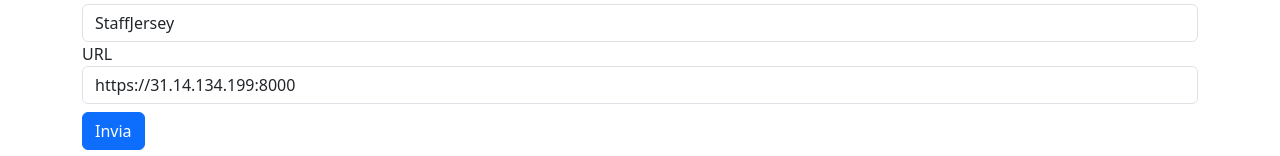
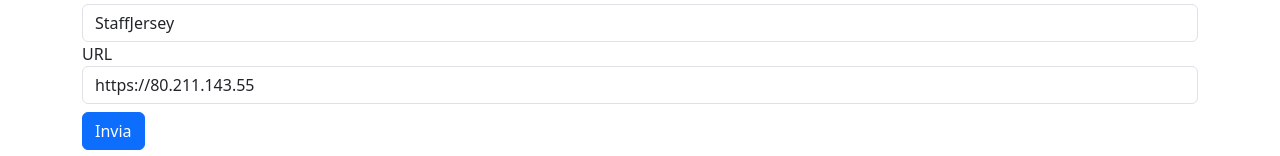
Before and after one commit to luca-morellini/dpp-browser, a React (Vite) app: page /dpp in a window 1280 px wide. Shown: the part 405-561 px from the top of the page. Built offline with nearby package versions, Linux system fonts and the light colour scheme.

Commit message:
fixed issue with cookies and added https protocol as default insted of http

```diff
--- a/src/App.jsx
+++ b/src/App.jsx
@@ -39,8 +39,8 @@ function App() {
 
   const getApiUrl = ({url, batch_code, item_code, productfamily_code, company_code}) => {
     let api_url = `${url}/browser-protocol/get_batch_details/${batch_code}/${item_code}/${productfamily_code}/${company_code}/${language}/?format=json`;
-    if (!api_url.startsWith("http://")) {
-      api_url = `http://${api_url}`;
+    if (!api_url.startsWith("https://")) {
+      api_url = `https://${api_url}`;
     }
     return api_url;
   };
--- a/src/components/Header.jsx
+++ b/src/components/Header.jsx
@@ -47,9 +47,13 @@ function Header({setLanguage}) {
   }, [selectedCountry]);
 
   function isTokenValid(token) {
-    const payload = JSON.parse(atob(token.split('.')[1])); //Token payload decode
-    const expiry = payload.exp * 1000; //Token expiry date in milliseconds
-    return Date.now() < expiry;
+    try {
+      const payload = JSON.parse(atob(token.split('.')[1])); //Token payload decode
+      const expiry = payload.exp * 1000; //Token expiry date in milliseconds
+      return Date.now() < expiry;
+    } catch (error) {
+      return false;
+    }
   }
 
   useEffect(() => {
--- a/src/components/InputForm.jsx
+++ b/src/components/InputForm.jsx
@@ -8,7 +8,7 @@ function InputForm({ getApiUrl, fetchData, lang }) {
     item_code: 'MED000X-60620-XL',
     productfamily_code: 'MED000X-60620',
     company_code: 'StaffJersey',
-    url: 'https://31.14.134.199:8000',
+    url: 'https://80.211.143.55',
   });
   const [formVisible, setFormVisible] = useState(true);
   const [btnLabel, setBtnLabel] = useState(translations[lang].qr_reader_text);
```
